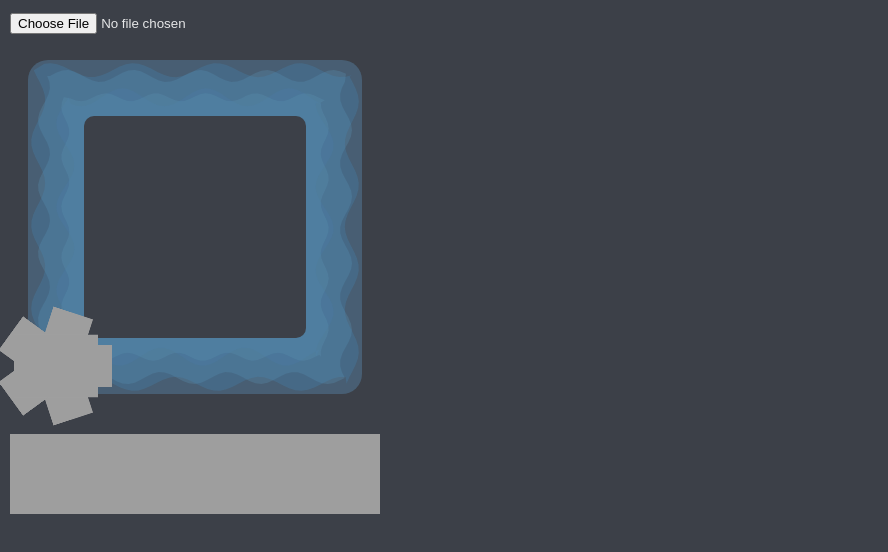
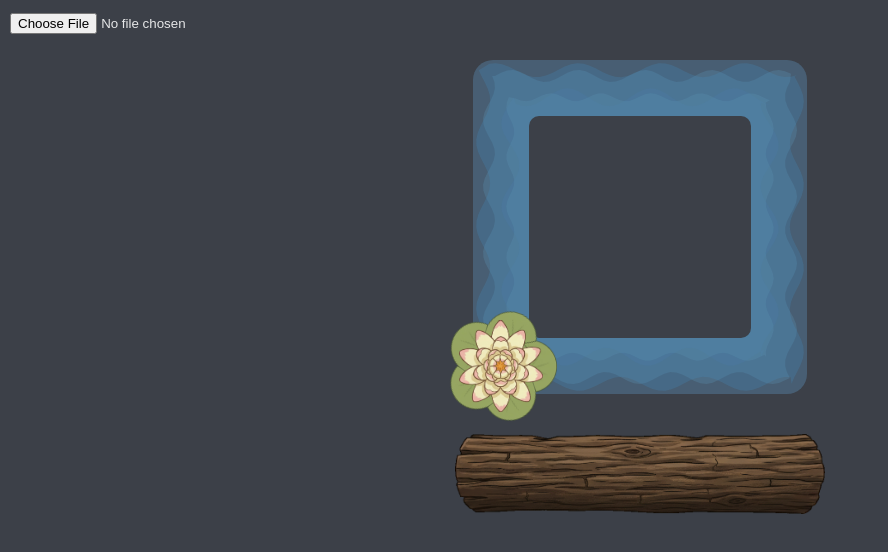
Before and after one commit to kalley/pixel-ribbit, a website built with Vite: page index.html in a window 1280 px wide. Shown: the whole page, without its empty margins (0-888 px from the left). Built offline with nearby package versions, Linux system fonts and the light colour scheme.

Commit message:
Use vites limage urls

```diff
--- a/src/main.ts
+++ b/src/main.ts
@@ -17,6 +17,9 @@ import {
 import { createFrogSpriteFactory } from "./renderer/draw-frog";
 import { render } from "./renderer/render";
 import "./style.css";
+import lightingUrl from "./assets/frog_lighting.png";
+import maskUrl from "./assets/frog_mask.png";
+import outlineUrl from "./assets/frog_outline.png";
 import { listenForClicks, makeCanvas } from "./ui/canvas";
 import { imageUpload } from "./ui/image-upload";
 import { activeTongues } from "./ui/tongues";
@@ -27,7 +30,7 @@ const app = document.querySelector<HTMLDivElement>("#app");
 if (!app) {
 	throw new Error("App element not found");
 }
-const imageUrls = ["/frog_mask.png", "/frog_lighting.png", "/frog_outline.png"];
+const imageUrls = [maskUrl, lightingUrl, outlineUrl];
 
 // Load all three, do something when done
 const factory = await Promise.all(
--- a/src/renderer/draw-lily.ts
+++ b/src/renderer/draw-lily.ts
@@ -1,9 +1,11 @@
+import flowerUrl from "../assets/lily_flower.png";
+import leafUrl from "../assets/lily_leaf.png";
 import { CORE_CONTENT_SIZE, CORE_X, STREAM_WIDTH } from "../constants";
 import { loadImage } from "../utils/load-image";
 import type { LayoutFrame } from "../viewport";
 
-const flower = loadImage("/lily_flower.png");
-export const leaf = loadImage("/lily_leaf.png");
+const flower = loadImage(flowerUrl);
+export const leaf = loadImage(leafUrl);
 
 export function drawLily(
 	ctx: CanvasRenderingContext2D,
--- a/src/renderer/draw-log.ts
+++ b/src/renderer/draw-log.ts
@@ -1,8 +1,9 @@
+import logUrl from "../assets/log.png";
 import { LOG_HEIGHT, LOG_WIDTH, SLOT_PADDING } from "../constants";
 import { loadImage } from "../utils/load-image";
 import type { LayoutFrame } from "../viewport";
 
-const log = loadImage("/log.png");
+const log = loadImage(logUrl);
 
 export function drawLog(
 	ctx: CanvasRenderingContext2D,
--- a/src/style.css
+++ b/src/style.css
@@ -21,6 +21,7 @@ body {
 
 canvas {
 	display: block;
+	margin: 0 auto;
 	max-width: 390px;
 	width: 100%;
 	height: 100dvh;
--- a/src/utils/load-image.ts
+++ b/src/utils/load-image.ts
@@ -1,8 +1,6 @@
 // asset-cache.ts
 const imageCache = new Map<string, HTMLImageElement>();
 const loadingPromises = new Map<string, Promise<HTMLImageElement>>();
-
-const BASE_PATH = import.meta.env.BASE_URL || "/";
 
 function getImage(path: string): HTMLImageElement | null {
 	return imageCache.get(path) || null;
@@ -12,41 +10,26 @@ function getLoader(path: string, promise: Promise<HTMLImageElement>) {
 	return { promise, get: () => getImage(path) };
 }
 
-// Helper to resolve path with base
-function resolvePath(path: string): string {
-	// If path is already absolute (starts with http/https), return as-is
-	if (path.startsWith("http://") || path.startsWith("https://")) {
-		return path;
-	}
+export function loadImage(path: string) {
+	const cachedImage = imageCache.get(path);
 
-	// Remove leading slash if present to avoid double slashes
-	const cleanPath = path.startsWith("/") ? path.slice(1) : path;
+	if (cachedImage) return getLoader(path, Promise.resolve(cachedImage));
 
-	// Combine base path with asset path
-	return `${BASE_PATH}/${cleanPath}`;
-}
+	const cachedLoading = loadingPromises.get(path);
 
-export function loadImage(path: string) {
-	const resolvedPath = resolvePath(path);
-	const cachedImage = imageCache.get(resolvedPath);
-
-	if (cachedImage) return getLoader(resolvedPath, Promise.resolve(cachedImage));
-
-	const cachedLoading = loadingPromises.get(resolvedPath);
-
-	if (cachedLoading) return getLoader(resolvedPath, cachedLoading);
+	if (cachedLoading) return getLoader(path, cachedLoading);
 
 	const promise = new Promise<HTMLImageElement>((resolve, reject) => {
 		const img = new Image();
 		img.onload = () => {
-			imageCache.set(resolvedPath, img);
-			loadingPromises.delete(resolvedPath);
+			imageCache.set(path, img);
+			loadingPromises.delete(path);
 			resolve(img);
 		};
 		img.onerror = reject;
-		img.src = resolvedPath;
+		img.src = path;
 	});
-	loadingPromises.set(resolvedPath, promise);
+	loadingPromises.set(path, promise);
 
-	return getLoader(resolvedPath, promise);
+	return getLoader(path, promise);
 }
--- a/vite.config.ts
+++ b/vite.config.ts
@@ -1,7 +1,7 @@
 import { defineConfig } from "vite";
 
 export default defineConfig({
-	base: "https://kalley.github.io/pixel-ribbit",
+	base: "/pixel-ribbit/",
 	build: {
 		sourcemap: true,
 		minify: false,
```
Also changed, not shown: src/assets/frog_lighting.png (renamed from public/frog_lighting.png), src/assets/frog_mask.png (renamed from public/frog_mask.png), src/assets/frog_outline.png (renamed from public/frog_outline.png), src/assets/lily_flower.png (renamed from public/lily_flower.png), src/assets/lily_leaf.png (renamed from public/lily_leaf.png), src/assets/log.png (renamed from public/log.png), src/assets/water_lily.png (renamed from public/water_lily.png).
